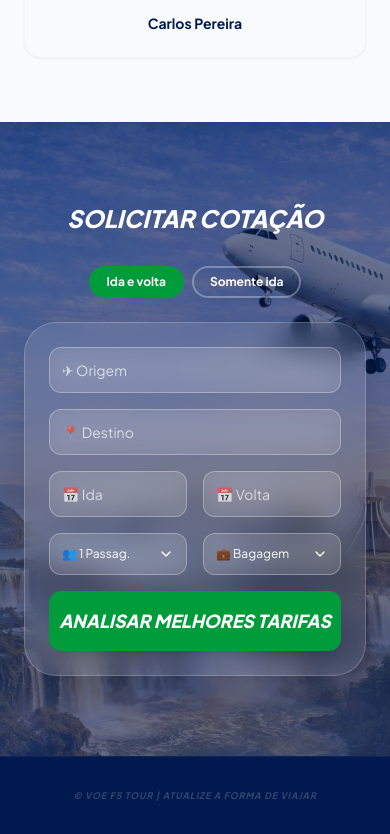
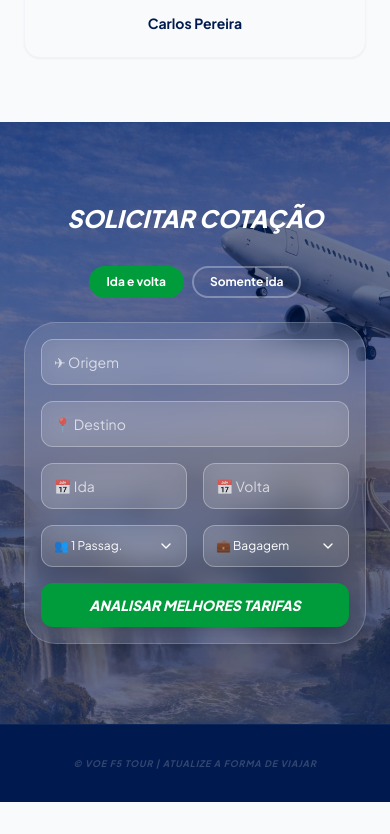
Before and after one commit to RLGOMES92/voef5, a plain HTML site: page index.html in a window 390 px wide. Shown: the part 3004-3838 px from the top of the page. After the commit the page ends 3806 px from the top, so only its background shows below. Drawn offline with nearby package versions, Linux system fonts and the light colour scheme.

Commit message:
Corrigir layout responsivo do formulário - evitar transbordamento do botão

```diff
--- a/index.html
+++ b/index.html
@@ -28,7 +28,7 @@
 
     <style type="text/tailwindcss">
         @layer components {
-            .input-field { @apply w-full bg-white/10 border border-white/30 p-3 rounded-xl outline-none focus:border-brand-green text-white placeholder-white/70 font-medium transition-all backdrop-blur-md text-sm; }
+            .input-field { @apply w-full bg-white/10 border border-white/30 p-3 rounded-xl outline-none focus:border-brand-green text-white placeholder-white/70 font-medium transition-all backdrop-blur-md text-sm box-border; }
             .premium-card { @apply bg-white rounded-[24px] border border-slate-100 shadow-lg p-6 transition-all hover:-translate-y-2 flex flex-col; }
             .btn-counter { @apply w-8 h-8 rounded-full border border-white/30 flex items-center justify-center font-bold text-white hover:bg-white/20; }
             .trip-btn { @apply px-4 py-1.5 rounded-full border-2 font-bold text-xs transition-all; }
@@ -36,6 +36,7 @@
             .trip-inactive { @apply bg-transparent border-white/30 text-white hover:bg-white/10; }
             .step-card { @apply bg-white rounded-2xl p-5 shadow-md border border-slate-50 flex flex-col items-center text-center transition-all hover:shadow-lg; }
             .testimonial-card { @apply bg-slate-50 rounded-2xl p-6 border border-slate-100 flex flex-col items-center text-center shadow-sm; }
+            .btn-submit { @apply w-full max-w-full bg-brand-green hover:bg-emerald-600 text-white font-black rounded-xl uppercase italic transition-all shadow-xl box-border; }
         }
 
         .hero-slider { height: 70vh; width: 100%; position: relative; overflow: hidden; background: #000; }
@@ -56,6 +57,25 @@
             background: rgba(255, 255, 255, 0.1);
             backdrop-filter: blur(12px);
             border: 1px solid rgba(255, 255, 255, 0.2);
+            box-sizing: border-box;
+        }
+
+        /* Responsividade do Formulário */
+        @media (max-width: 640px) {
+            .glass-form {
+                min-height: auto;
+            }
+            .glass-form button[type="submit"] {
+                padding-top: 0.75rem;
+                padding-bottom: 0.75rem;
+            }
+        }
+
+        @media (min-width: 641px) {
+            .glass-form button[type="submit"] {
+                padding-top: 1rem;
+                padding-bottom: 1rem;
+            }
         }
     </style>
 </head>
@@ -201,7 +221,7 @@
                 <button type="button" onclick="setTipo('somente-ida')" id="btn-si" class="trip-btn trip-inactive">Somente ida</button>
             </div>
 
-            <form onsubmit="enviarWhatsApp(event)" class="glass-form p-6 lg:p-10 rounded-[32px] space-y-4 text-left shadow-2xl">
+            <form onsubmit="enviarWhatsApp(event)" class="glass-form p-4 sm:p-6 lg:p-10 rounded-[32px] space-y-4 text-left shadow-2xl box-border w-full">
                 <div class="grid md:grid-cols-2 gap-4">
                     <input type="text" id="origem" placeholder="✈ Origem" class="input-field" required>
                     <input type="text" id="destino" placeholder="📍 Destino" class="input-field" required>
@@ -274,7 +294,7 @@
                     </div>
                 </div>
 
-                <button type="submit" class="w-full bg-brand-green hover:bg-emerald-600 text-white font-black py-4 rounded-xl text-lg lg:text-xl uppercase italic transition-all shadow-xl">
+                <button type="submit" class="btn-submit py-3 sm:py-4 text-sm sm:text-lg lg:text-xl">
                     Analisar Melhores Tarifas
                 </button>
             </form>
```
